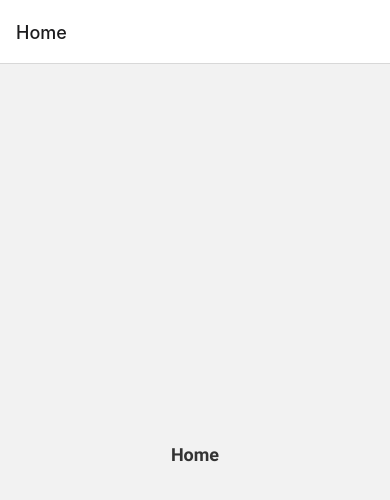
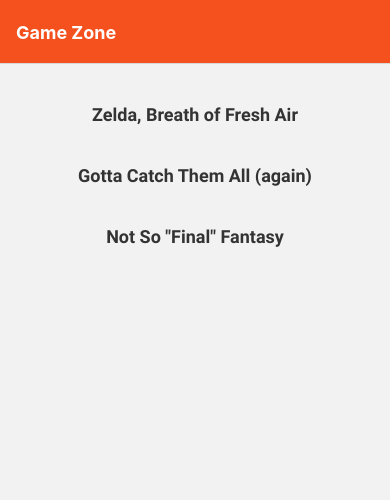
Before and after one commit to jzhmcoo1/RNLearningDemo, a React Native app: screen / in a window 390 px wide. Shown: the top 500 px of the page. Built offline with nearby package versions, Linux system fonts and the light colour scheme.

Commit message:
feat: config header options

```diff
--- a/routes/HomeStack.tsx
+++ b/routes/HomeStack.tsx
@@ -9,14 +9,21 @@
   {
     name: 'About',
     component: About,
+    options: {},
   },
   {
     name: 'Home',
     component: Home,
+    options: {
+      title: 'Game Zone',
+    },
   },
   {
     name: 'ReviewDetails',
     component: ReviewDetails,
+    options: {
+      title: 'Review Details',
+    },
   },
 ];
 
@@ -25,13 +32,26 @@
 const HomeStack = () => {
   return (
     <NavigationContainer>
-      <Stack.Navigator initialRouteName='Home'>
+      <Stack.Navigator
+        initialRouteName='Home'
+        // set default options
+        screenOptions={{
+          headerStyle: {
+            backgroundColor: '#f4511e',
+          },
+          headerTintColor: '#fff',
+          headerTitleStyle: {
+            fontWeight: 'bold',
+          },
+        }}
+      >
         {screens.map((screen, index) => {
           return (
             <Stack.Screen
               key={index}
               name={screen.name}
               component={screen.component}
+              options={screen.options}
             />
           );
         })}
--- a/screens/Home.tsx
+++ b/screens/Home.tsx
@@ -1,10 +1,58 @@
-import { StyleSheet, View, Text } from 'react-native';
+import { NativeStackScreenProps } from '@react-navigation/native-stack/lib/typescript/src/types';
+import { useState } from 'react';
+import {
+  StyleSheet,
+  View,
+  Text,
+  Button,
+  FlatList,
+  TouchableOpacity,
+} from 'react-native';
 import { globalStyles } from '~/styles/global';
 
-export default function Home() {
+export default function Home({ navigation }: NativeStackScreenProps<any>) {
+  const [reviews, setReviews] = useState([
+    {
+      title: 'Zelda, Breath of Fresh Air',
+      rating: 5,
+      body: 'lorem ipsum',
+      key: '1',
+    },
+    {
+      title: 'Gotta Catch Them All (again)',
+      rating: 4,
+      body: 'lorem ipsum',
+      key: '2',
+    },
+    {
+      title: 'Not So "Final" Fantasy',
+      rating: 3,
+      body: 'lorem ipsum',
+      key: '3',
+    },
+  ]);
+
+  const pressHandler = () => {
+    navigation.push('ReviewDetails');
+    // navigation.navigate('ReviewDetails');
+  };
+
   return (
     <View style={globalStyles.container}>
-      <Text style={globalStyles.titleText}>Home</Text>
+      <FlatList
+        data={reviews}
+        renderItem={(item) => {
+          return (
+            <View style={globalStyles.container}>
+              <TouchableOpacity
+                onPress={() => navigation.navigate('ReviewDetails', item)}
+              >
+                <Text style={globalStyles.titleText}>{item.item.title}</Text>
+              </TouchableOpacity>
+            </View>
+          );
+        }}
+      />
     </View>
   );
 }
--- a/screens/ReviewDetails.tsx
+++ b/screens/ReviewDetails.tsx
@@ -1,10 +1,19 @@
-import { StyleSheet, View, Text } from 'react-native';
+import { StyleSheet, View, Text, Button } from 'react-native';
 import { globalStyles } from '~/styles/global';
+import { NativeStackScreenProps } from '@react-navigation/native-stack';
 
-export default function ReviewDetails() {
+export default function ReviewDetails({
+  navigation,
+  route,
+}: NativeStackScreenProps<any>) {
+  const pressHandler = () => {
+    navigation.goBack();
+  };
+
   return (
     <View style={globalStyles.container}>
       <Text style={globalStyles.titleText}>ReviewDetails</Text>
+      <Text style={globalStyles.titleText}>{JSON.stringify(route.params)}</Text>
     </View>
   );
 }
```
Also changed, not shown: App.tsx (line endings or trailing spaces).
